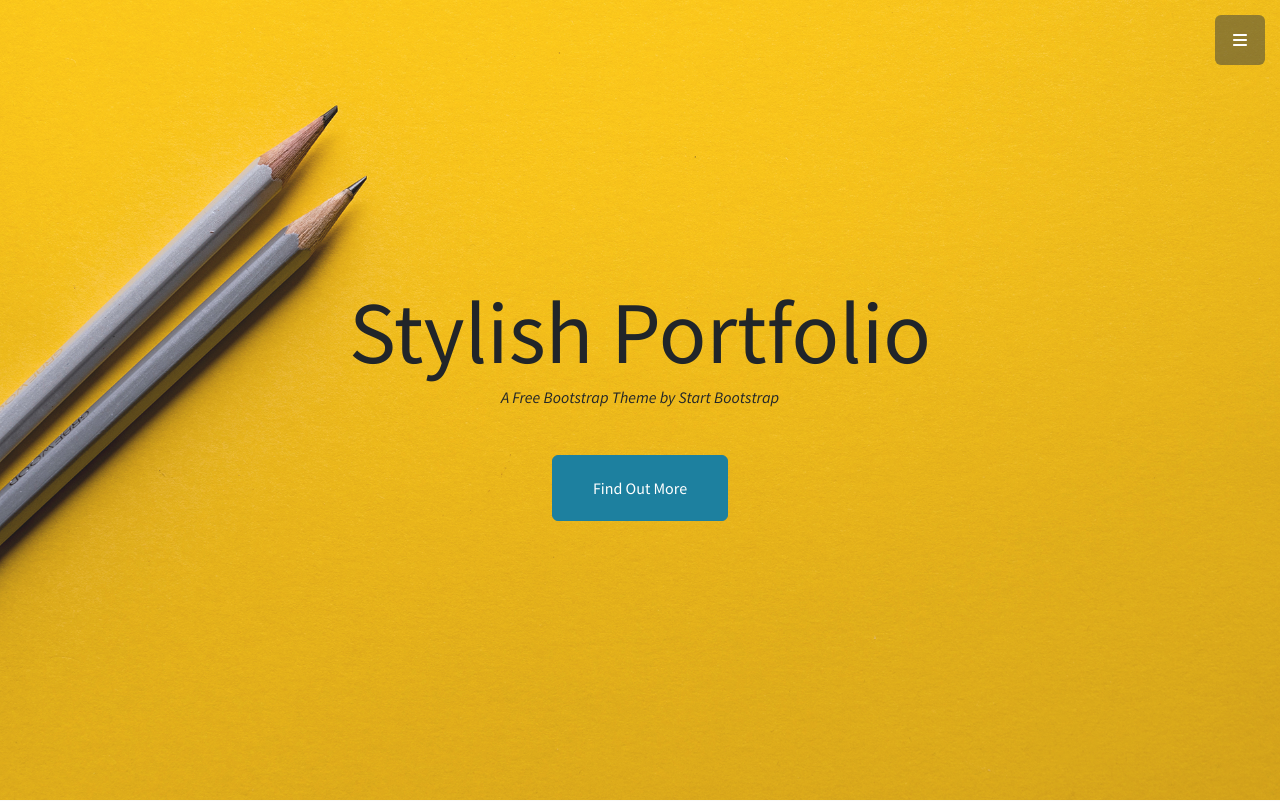
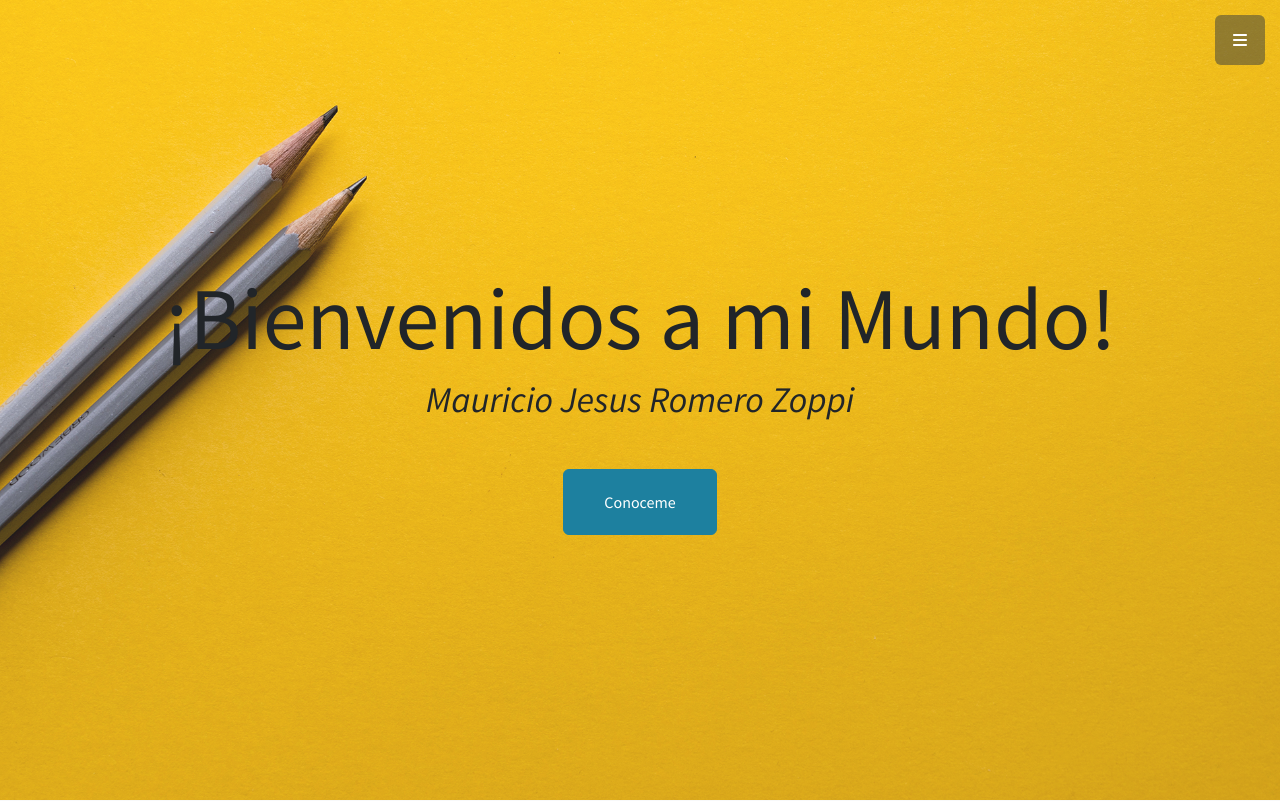
Before and after one commit to Mauricio410/Porfolio, a Django app: page / in a window 1280 px wide. Shown: the top 801 px of the page. Run offline with Django 5.2, Linux system fonts and the light colour scheme; style sheets or scripts are compiled from the project's sources; some libraries are stand-ins or nearby versions.

Commit message:
Porfolio v1.5

```diff
--- a/porfolio_personal/templates/home.html
+++ b/porfolio_personal/templates/home.html
@@ -7,7 +7,7 @@
         <meta name="viewport" content="width=device-width, initial-scale=1, shrink-to-fit=no" />
         <meta name="description" content="" />
         <meta name="author" content="" />
-        <title>Stylish Portfolio - Start Bootstrap Template</title>
+        <title>Porfolio - Mauricio Romero</title>
         <!-- Favicon-->
         <link rel="icon" type="image/x-icon" href="{% static 'assets/favicon.ico' %}" />
         <!-- Font Awesome icons (free version)-->
@@ -35,9 +35,9 @@
         <!-- Header-->
         <header class="masthead d-flex align-items-center">
             <div class="container px-4 px-lg-5 text-center">
-                <h1 class="mb-1">Stylish Portfolio</h1>
-                <h3 class="mb-5"><em>A Free Bootstrap Theme by Start Bootstrap</em></h3>
-                <a class="btn btn-primary btn-xl" href="#about">Find Out More</a>
+                <h1 class="mb-2">¡Bienvenidos a mi Mundo!</h1>
+                <h2 class="mb-5" style="font-size:36px"><em>Mauricio Jesus Romero Zoppi</em></h2>
+                <a class="btn btn-primary btn-xl" href="#about">Conoceme</a>
             </div>
         </header>
         <!-- About-->
@@ -95,11 +95,18 @@
         <section class="callout">
             <div class="container px-4 px-lg-5 text-center">
                 <h2 class="mx-auto mb-5">
-                    Welcome to
-                    <em>your</em>
-                    next website!
+                    En este <em>CV</em>, se encuentran mis
+                    <em>experiencias</em>
+                    laborales y academicas
                 </h2>
-                <a class="btn btn-primary btn-xl" href="https://startbootstrap.com/theme/stylish-portfolio/">Download Now!</a>
+                <a class="btn btn-primary btn-xl" href="{% static '\assets\img\Mauricio Jesus romero zoppi - CV.pdf' %}">
+                    <svg xmlns="http://www.w3.org/2000/svg" class="icon icon-tabler icon-tabler-file-cv" width="44" height="44" viewBox="0 0 24 24" stroke-width="1.5" stroke="#253341" fill="none" stroke-linecap="round" stroke-linejoin="round">
+                    <path stroke="none" d="M0 0h24v24H0z" fill="none"/>
+                    <path d="M14 3v4a1 1 0 0 0 1 1h4" />
+                    <path d="M17 21h-10a2 2 0 0 1 -2 -2v-14a2 2 0 0 1 2 -2h7l5 5v11a2 2 0 0 1 -2 2z" />
+                    <path d="M11 12.5a1.5 1.5 0 0 0 -3 0v3a1.5 1.5 0 0 0 3 0" />
+                    <path d="M13 11l1.5 6l1.5 -6" />
+                  </svg></a>
             </div>
         </section>
         <!-- Portfolio-->
```
Also changed, not shown: 1 other file.
